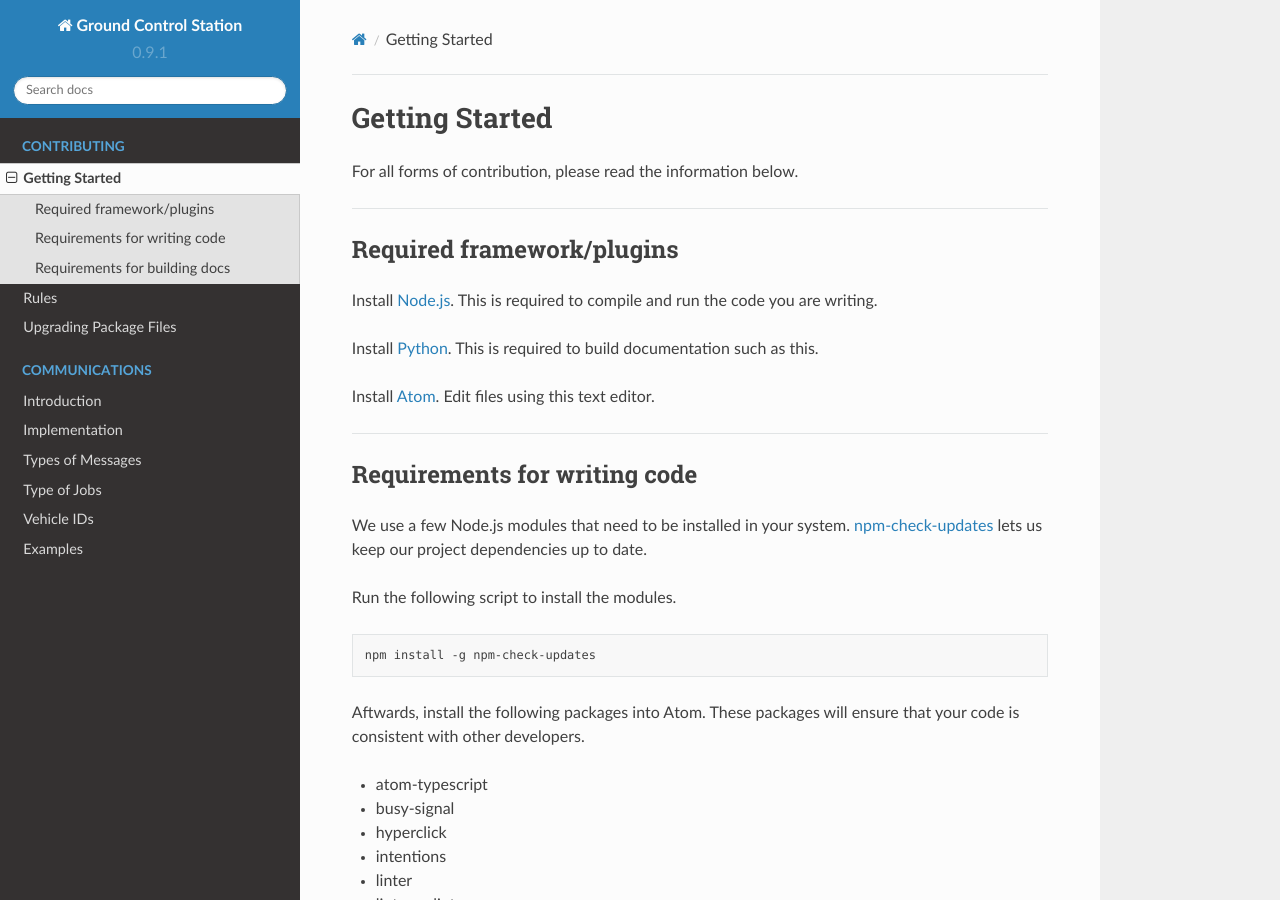
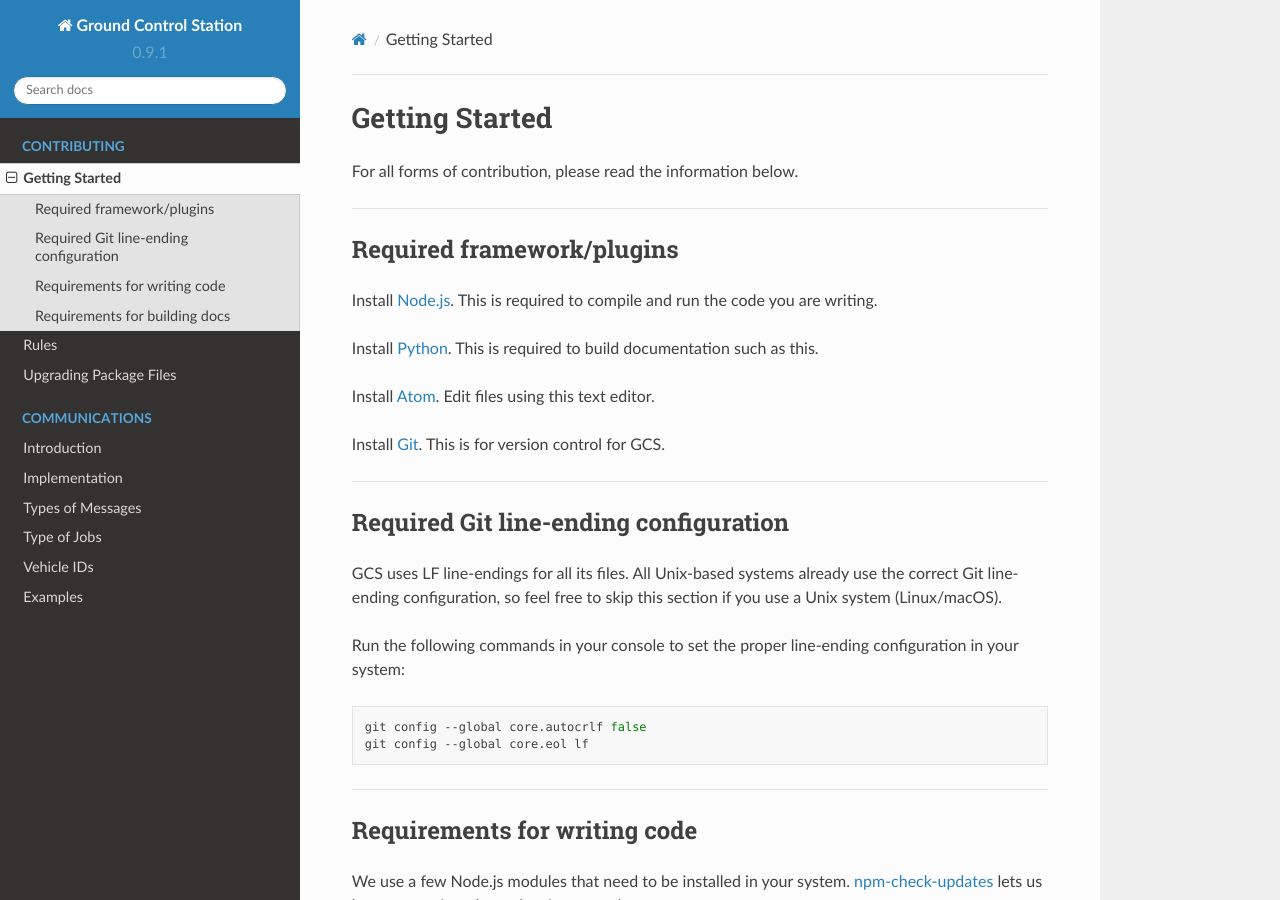
Before and after one commit to NGCP/GCS, a Sphinx documentation site: the page built from docs/contributing/getting-started.rst, in a window 1280 px wide and 900 px high. Built offline with Sphinx 7.4.7 and the Read the Docs theme 2.0.0, drawn with Linux system fonts in a browser that asks for light colours.

Commit message:
Add rules to make GCS repo support LF better
 ## Why is the change being made?

This change is made because .rst files are ending with CRLF, when all
files in the project should end in LF.

 ## What has changed to address the problem?

This change will modify `.gitattributes` to make .rst files end with
LF. `.gitattributes` also removed inclusion of .c and .h files since
this is not a C project.

This change also adds documentation to setting up git properly so that
non-Unix systems (mainly Windows) will not put CRLF to files when they
commit.

 ## How was this change tested?

This change was tested with `npm test`.

```diff
--- a/docs/contributing/getting-started.rst
+++ b/docs/contributing/getting-started.rst
@@ -17,6 +17,22 @@ Install Node.js_. This is required to compile and run the code you are writing.
 Install Python_. This is required to build documentation such as this.
 
 Install `Atom`_. Edit files using this text editor.
+
+Install `Git`_. This is for version control for GCS.
+
+--------------------------------------
+
+Required Git line-ending configuration
+======================================
+
+GCS uses LF line-endings for all its files. All Unix-based systems already use the correct Git line-ending configuration, so feel free to skip this section if you use a Unix system (Linux/macOS).
+
+Run the following commands in your console to set the proper line-ending configuration in your system:
+
+.. code-block:: sh
+
+  git config --global core.autocrlf false
+  git config --global core.eol lf
 
 -----------------------------
 
@@ -83,6 +99,7 @@ The following package is optional, but it will make your quality of life better
 .. _Node.js: https://nodejs.org/en/
 .. _Atom: https://atom.io/
 .. _Python: https://www.python.org/downloads/
+.. _Git: https://git-scm.com/
 .. _npm-check-updates: https://github.com/tjunnone/npm-check-updates
 .. _Sphinx: http://www.sphinx-doc.org/en/master/
 .. _Sphinx Autobuild: https://github.com/GaretJax/sphinx-autobuild
```
Also changed, not shown: docs/contributing/rules.rst (line endings or trailing spaces), 1 other file.
